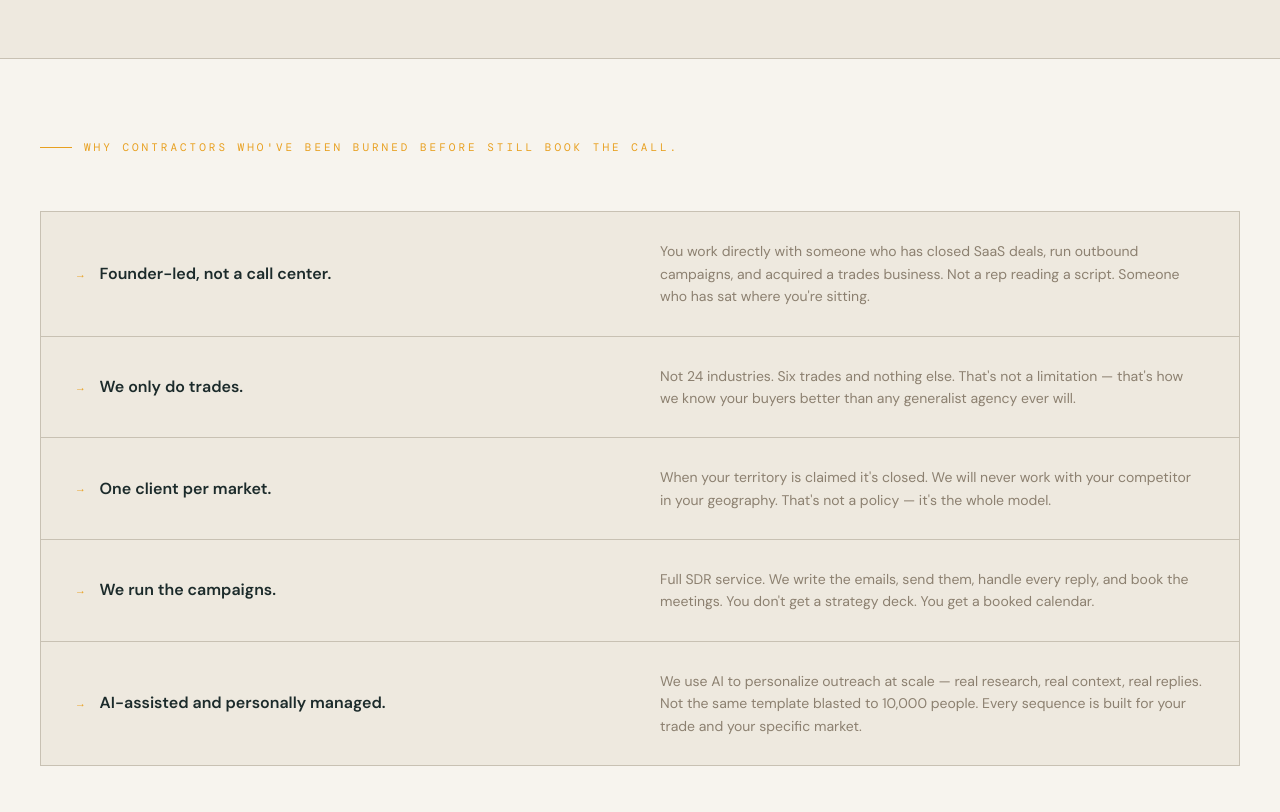
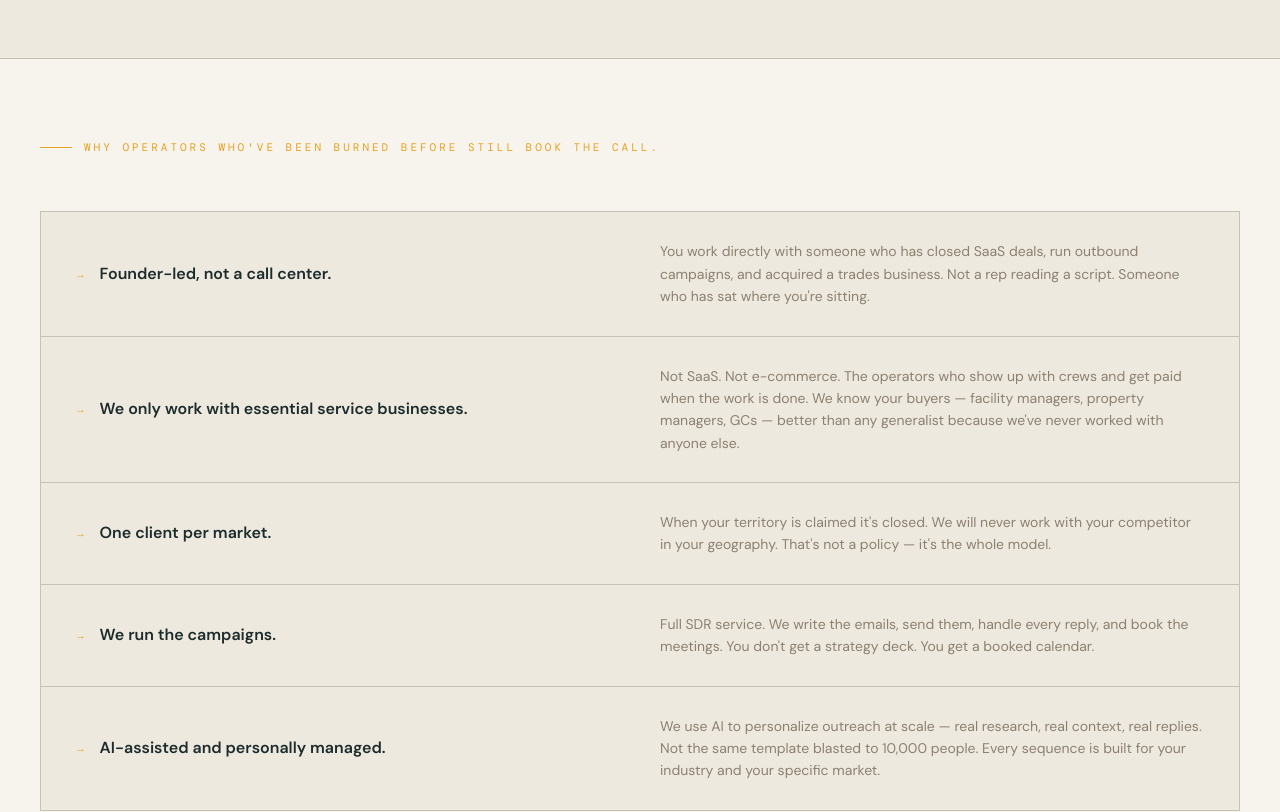
Before and after one commit to KierinF/deeno-brands, a Next.js app: page / in a window 1280 px wide. Shown: the part 4600-5412 px from the top of the page. Built offline with nearby package versions, Linux system fonts and the light colour scheme.

Commit message:
update "we only do trades" to essential service businesses

```diff
--- a/app/components/WhyDeeno.tsx
+++ b/app/components/WhyDeeno.tsx
@@ -6,8 +6,8 @@ const differentiators = [
     body: "You work directly with someone who has closed SaaS deals, run outbound campaigns, and acquired a trades business. Not a rep reading a script. Someone who has sat where you're sitting.",
   },
   {
-    title: "We only do trades.",
-    body: "Not 24 industries. Six trades and nothing else. That's not a limitation — that's how we know your buyers better than any generalist agency ever will.",
+    title: "We only work with essential service businesses.",
+    body: "Not SaaS. Not e-commerce. The operators who show up with crews and get paid when the work is done. We know your buyers — facility managers, property managers, GCs — better than any generalist because we've never worked with anyone else.",
   },
   {
     title: "One client per market.",
@@ -19,7 +19,7 @@ const differentiators = [
   },
   {
     title: "AI-assisted and personally managed.",
-    body: "We use AI to personalize outreach at scale — real research, real context, real replies. Not the same template blasted to 10,000 people. Every sequence is built for your trade and your specific market.",
+    body: "We use AI to personalize outreach at scale — real research, real context, real replies. Not the same template blasted to 10,000 people. Every sequence is built for your industry and your specific market.",
   },
 ];
 
@@ -49,7 +49,7 @@ export default function WhyDeeno() {
             }}
           >
             <span style={{ display: "block", width: 32, height: 1, background: "#E8A020" }} />
-            Why contractors who&apos;ve been burned before still book the call.
+            Why operators who&apos;ve been burned before still book the call.
           </div>
         </div>
 
```
